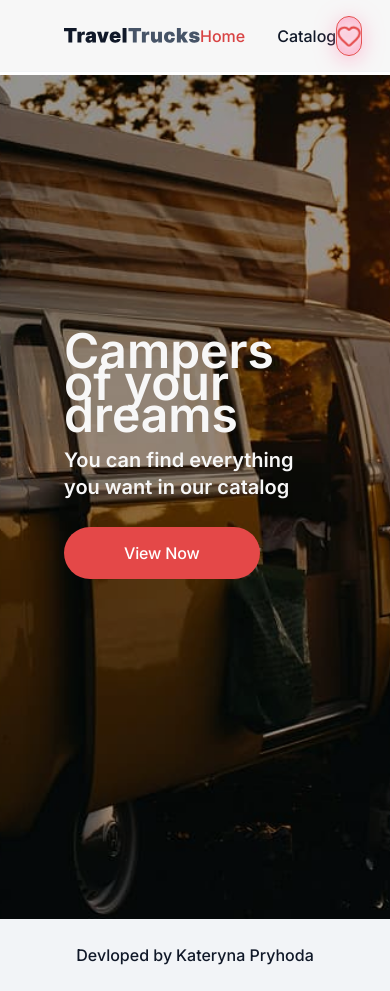
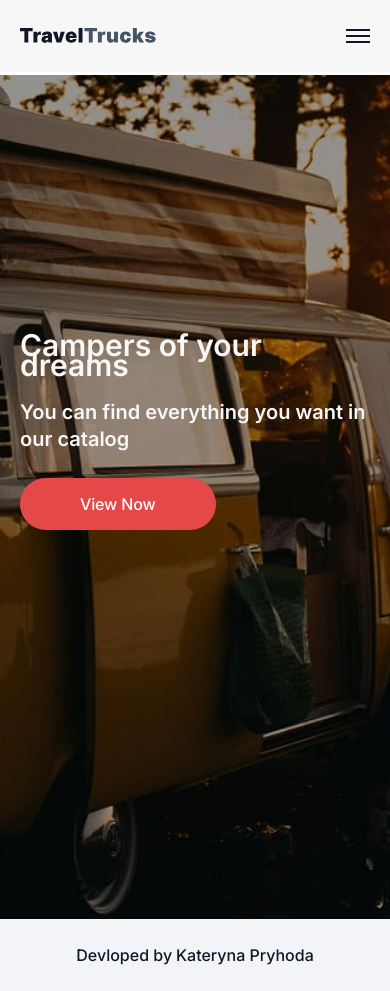
Before and after one commit to netkatya/travel-trucks-rent, a Next.js app: page / in a window 390 px wide. Built offline with nearby package versions, Linux system fonts and the light colour scheme.

Commit message:
mob menu and sizes done

```diff
--- a/app/catalog/[id]/page.tsx
+++ b/app/catalog/[id]/page.tsx
@@ -71,7 +71,7 @@ export default function CamperPage() {
           <p className="font-semibold text-[24px] leading-[133%] mb-7">
             €{camper.price.toFixed(2)}
           </p>
-          <div className="flex gap-12 mb-7">
+          <div className="flex flex-col lg:flex-row gap-12 mb-7">
             {camper.gallery.map((img, index) => (
               <Image
                 width={292}
@@ -107,7 +107,7 @@ export default function CamperPage() {
             Reviews
           </button>
         </div>
-        <div className="flex gap-10">
+        <div className="flex flex-col lg:flex-row gap-10">
           <div>
             <div>
               {activeTab === "features" && <Features camper={camper} />}
--- a/app/catalog/page.tsx
+++ b/app/catalog/page.tsx
@@ -4,7 +4,7 @@ import Filters from "@/components/Filters/Filters";
 export default function CatalogPage() {
   return (
     <main className="py-12">
-      <div className="container flex gap-16">
+      <div className="container flex flex-col lg:flex-row gap-16">
         <div>
           <Filters />
         </div>
--- a/app/globals.css
+++ b/app/globals.css
@@ -39,8 +39,17 @@ body {
 }
 
 .container {
-  max-width: 1440px;
-  padding: 0 64px;
+  min-width: 320px;
+  max-width: 410px;
+  margin: 0 auto;
+  padding: 0 20px;
+}
+
+@media screen and (min-width: 1440px) {
+  .container {
+      max-width: 1440px;
+      padding: 0 64px;
+    }
 }
 
 button {
--- a/components/CampersList/CampersList.tsx
+++ b/components/CampersList/CampersList.tsx
@@ -28,14 +28,14 @@ export default function CampersList() {
       {campers.map((camper, index) => (
         <div
           key={`${camper.id}-${index}`}
-          className="border border-(--gray-light) rounded-[20px] p-6 w-[888px] h-[368px] flex gap-3"
+          className="border border-(--gray-light) rounded-[20px] p-6 w-full lg:w-[888px] h-auto lg:h-[368px] flex flex-col lg:flex-row gap-3"
         >
           <Image
             src={camper.gallery[0]?.thumb || "/placeholder.jpg"}
             alt={camper.name}
             width={292}
             height={320}
-            className="rounded-[10px] w-[292px] h-80 object-cover"
+            className="rounded-[10px] w-full lg:w-[292px] h-80 object-cover"
           />
           <div className="">
             <div className="flex justify-between items-center">
--- a/components/Features/Features.tsx
+++ b/components/Features/Features.tsx
@@ -18,8 +18,8 @@ export default function Features({ camper }: FeaturesProps) {
   };
 
   return (
-    <div className="w-[631px] h-[588px] px-[52px] py-11 bg-(--inputs) rounded-[10px]">
-      <div className="flex flex-wrap gap-2 mb-[90px] max-h-[104px] overflow-hidden">
+    <div className="w-full lg:w-[631px] lg:h-[588px] px-[52px] py-11 bg-(--inputs) rounded-[10px]">
+      <div className="flex flex-wrap gap-2 mb-[90px] lg:max-h-[104px] overflow-hidden">
         <div className="rounded-[100px] px-[18px] py-3 max-w-[143px] h-12 bg-(--badges) mix-blend-multiply flex gap-2 items-center capitalize">
           <svg className="h-5 w-5">
             <use href="/icons.svg#icon-diagram"></use>
@@ -59,7 +59,7 @@ export default function Features({ camper }: FeaturesProps) {
         <h3 className="font-semibold text-[20px] leading-[1.2]">
           Vehicle details
         </h3>
-        <div className="w-[527px] h-px bg-(--gray-light) mt-8 mb-8"></div>
+        <div className="lg:w-[527px] h-px bg-(--gray-light) mt-8 mb-8"></div>
         <div className="space-y-4">
           {Object.entries(camperDetails).map(([key, value]) => (
             <div key={key} className="flex justify-between">
--- a/components/Form/Form.tsx
+++ b/components/Form/Form.tsx
@@ -29,7 +29,7 @@ export default function BookingForm() {
   };
 
   return (
-    <div className="border border-(--gray-light) rounded-[10px] p-11 w-[641px] h-[588px]">
+    <div className="border border-(--gray-light) rounded-[10px] p-11 lg:w-[641px] h-[588px]">
       <h3 className="font-semibold text-[20px] leading-[1.2] mb-2">
         Book your campervan now
       </h3>
--- a/components/Header/Header.tsx
+++ b/components/Header/Header.tsx
@@ -3,6 +3,7 @@
 import Link from "next/link";
 import { usePathname } from "next/navigation";
 import FavoriteButton from "../FavoriteButton/FavouriteButton";
+import MobileMenu from "../MobileMenu/MobileMenu";
 
 export default function Header() {
   const pathname = usePathname();
@@ -11,45 +12,50 @@ export default function Header() {
     <header className="bg-(--inputs) border-b border-(--badges) h-[72px] flex items-center fixed top-0 left-0 z-99 w-full">
       <div className="container">
         <div className="flex items-center justify-between">
+          {/* Logo */}
           <Link href="/">
             <svg width={136} height={16}>
               <use href="/icons.svg#icon-Logo"></use>
             </svg>
           </Link>
-          <ul className="flex gap-8">
+
+          {/* Desktop navigation */}
+          <ul className="hidden lg:flex gap-8">
             <li>
               <Link
                 href="/"
-                className={`
-                  font-medium text-base leading-[150%] text-center transition
-                  ${
+                className={`font-medium text-base transition ${
                   pathname === "/"
                     ? "text-(--button-hover)"
                     : "text-(--main) hover:text-(--button-hover)"
-                  }
-                `}
+                }`}
               >
                 Home
               </Link>
             </li>
-
             <li>
               <Link
                 href="/catalog"
-                className={`
-                  font-medium text-base leading-[150%] text-center transition
-                  ${
+                className={`font-medium text-base transition ${
                   pathname === "/catalog"
                     ? "text-(--button-hover)"
                     : "text-(--main) hover:text-(--button-hover)"
-                  }
-                `}
+                }`}
               >
                 Catalog
               </Link>
             </li>
           </ul>
+
+          {/* Desktop favorites */}
+          <div className="hidden lg:block">
             <FavoriteButton />
+          </div>
+
+          {/* Mobile menu button */}
+          <div className="lg:hidden">
+            <MobileMenu />
+          </div>
         </div>
       </div>
     </header>
--- a/components/Hero/Hero.tsx
+++ b/components/Hero/Hero.tsx
@@ -12,10 +12,10 @@ export default function Hero() {
       <div className="absolute inset-0 bg-black/20">
         <div className="container">
           <div className="py-[260px] z-10">
-            <h1 className="font-semibold text-5xl leading-[67%] text-(--inputs) mb-4">
+            <h1 className="font-semibold text-3xl lg:text-5xl leading-[67%] text-(--inputs) mb-6 lg:mb-4">
               Campers of your dreams
             </h1>
-            <p className="  font-semibold text-xl leading-[133%] text-(--inputs) mb-10">
+            <p className="  font-semibold text-xl lg:text-xl leading-[133%] text-(--inputs) mb-10">
               You can find everything you want in our catalog
             </p>
             <Link
--- /dev/null
+++ b/components/MobileMenu/MobileMenu.tsx
@@ -0,0 +1,84 @@
+"use client";
+
+import Link from "next/link";
+import FavoriteButton from "../FavoriteButton/FavouriteButton";
+import { usePathname } from "next/navigation";
+import { useState, useEffect } from "react";
+
+export default function MobileMenu() {
+  const [open, setOpen] = useState(false);
+  const pathname = usePathname();
+
+  useEffect(() => {
+    if (open) {
+      document.body.style.overflow = "hidden";
+    } else {
+      document.body.style.overflow = "";
+    }
+
+    return () => {
+      document.body.style.overflow = "";
+    };
+  }, [open]);
+
+  return (
+    <>
+      {/* Burger button */}
+      <button
+        className="lg:hidden flex flex-col gap-1"
+        onClick={() => setOpen(true)}
+      >
+        <span className="w-6 h-0.5 bg-(--main)"></span>
+        <span className="w-6 h-0.5 bg-(--main)"></span>
+        <span className="w-6 h-0.5 bg-(--main)"></span>
+      </button>
+
+      {/* Overlay */}
+      {open && (
+        <div
+          className="fixed inset-0 bg-black/40 z-999"
+          onClick={() => setOpen(false)}
+        >
+          {/* Menu */}
+          <div
+            className="absolute top-0 right-0 w-[260px] h-full bg-(--inputs) shadow-xl p-6 flex flex-col gap-6"
+            onClick={(e) => e.stopPropagation()}
+          >
+            <button
+              onClick={() => setOpen(false)}
+              className="self-end text-2xl leading-none"
+            >
+              ×
+            </button>
+
+            <nav className="flex flex-col gap-4 text-lg">
+              <Link
+                href="/"
+                className={
+                  pathname === "/" ? "text-(--button-hover)" : "text-(--main)"
+                }
+                onClick={() => setOpen(false)}
+              >
+                Home
+              </Link>
+
+              <Link
+                href="/catalog"
+                className={
+                  pathname === "/catalog"
+                    ? "text-(--button-hover)"
+                    : "text-(--main)"
+                }
+                onClick={() => setOpen(false)}
+              >
+                Catalog
+              </Link>
+
+              <FavoriteButton />
+            </nav>
+          </div>
+        </div>
+      )}
+    </>
+  );
+}
```
Lines whose indentation alone changed are shown as unchanged.
